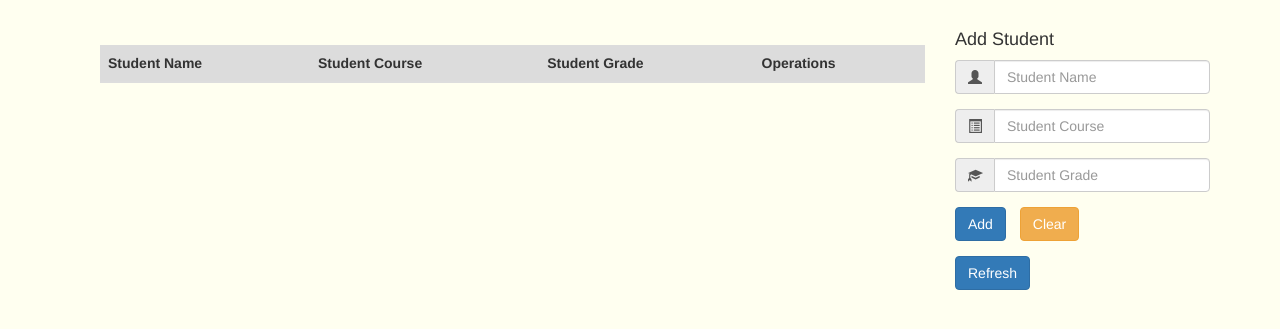
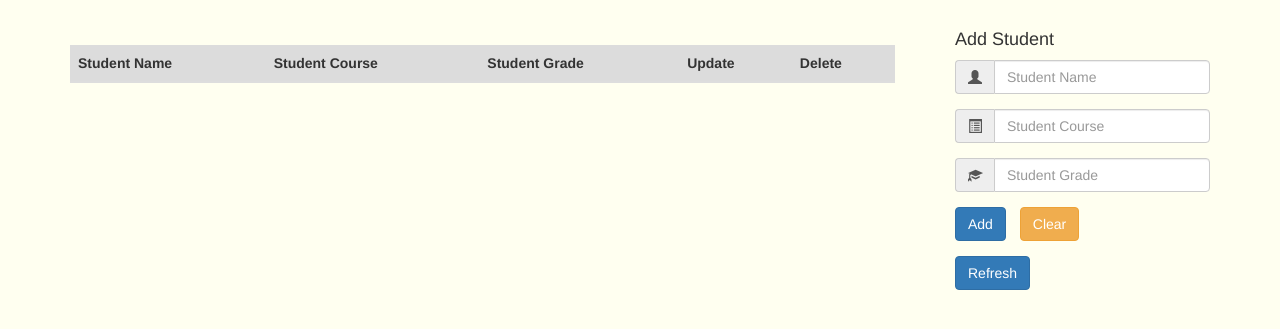
Before and after one commit to sasa-us/grade-management, a PHP site: page / in a window 1280 px wide. Shown: the part 52-381 px from the top of the page. Run offline with PHP 8.4, Linux system fonts and the light colour scheme; lists and menus that the app fills with data are empty; some libraries are stand-ins or nearby versions.

Commit message:
css adjust tr

```diff
--- a/assets/css/style.css
+++ b/assets/css/style.css
@@ -63,7 +63,7 @@ button#cancel {
 
 table.table{
     margin-top: 25px;
-    margin-left: 30px;
+
 }
 
 .tdbutton {
--- a/assets/js/login-out.js
+++ b/assets/js/login-out.js
@@ -46,6 +46,7 @@ function loginUser() {
                 console.log(myid);
                 console.log(myname);
                 showWelcome(response.user);
+                getDB();
             }
             else {
                 activeRegister();
@@ -106,6 +107,7 @@ function logoutUser() {
             if(response.success) {
 
                 showWelcome(response.user);
+                // window.localStorage.clear();
             }
         },
         error: function(response) {
--- a/assets/js/script.js
+++ b/assets/js/script.js
@@ -81,7 +81,7 @@ function addStudent() {
       var gradeStr = $('#studentGrade').val();
       var grade = parseFloat(gradeStr);
       var stuID = myid;
-      if($.isNumeric(grade) && course.trim() !== '' && stuname.trim()!=='' && (grade < 100 && grade > 0)) {
+      if($.isNumeric(grade) && course.trim() !== '' && stuname.trim()!=='' && (grade < 100 && grade > 0) && stuname == myname) {
             var inputObj = {
                   name: stuname,
                   grade: grade,
--- a/index.html
+++ b/index.html
@@ -97,7 +97,8 @@
                         <th>Student Name</th>
                         <th>Student Course</th>
                         <th>Student Grade</th>
-                        <th>Operations</th>
+                        <th>Update</th>
+                        <th>Delete</th>
                     </tr>
                 </thead>
                 <tbody>
```
